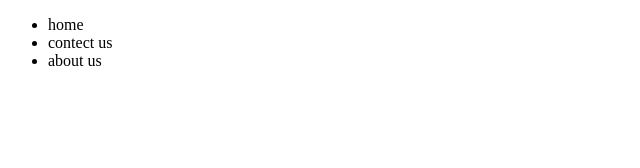
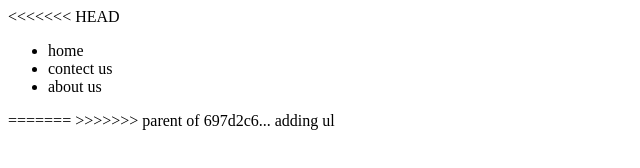
Before and after one commit to Choulla/2test, a plain HTML site: page index.html in a window 1280 px wide. Shown: the whole page, without its empty margins (0-640 px from the left). Drawn offline with Linux system fonts and the light colour scheme.

```diff
--- a/index.html
+++ b/index.html
@@ -7,6 +7,7 @@
 </head>
 <body>
 <div>
+<<<<<<< HEAD
 <header>
 	<div>
 		<ul>
@@ -16,6 +17,10 @@
 		</ul>
 	</div>
 </header>
+=======
+
+
+>>>>>>> parent of 697d2c6... adding ul
 </div>
 </body>
 </html>
```
Also changed, not shown: home.html (added, +11 -0 lines).
